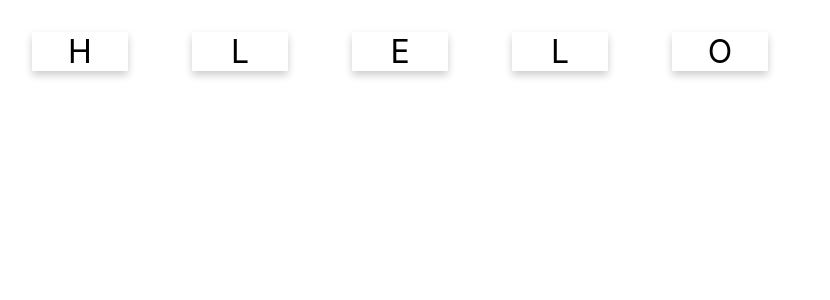
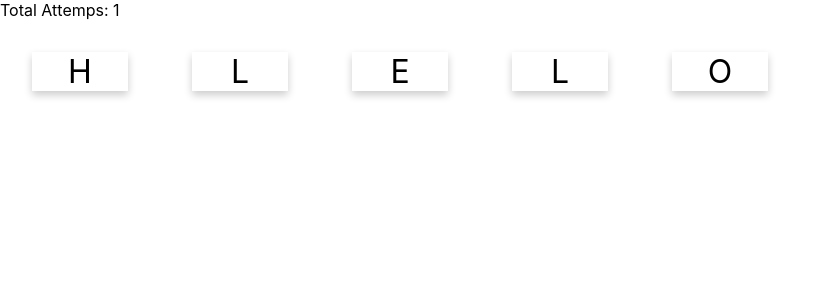
Before and after one commit to 6210110297/3SA03_1-64, a React (Create React App) app: page / in a window 1280 px wide. Shown: the top 300 px of the page, without its empty margins (0-830 px from the left). Built offline with nearby package versions, Linux system fonts and the light colour scheme.

Commit message:
3SA03 part7 add total attemps text

```diff
--- a/src/WordCard.js
+++ b/src/WordCard.js
@@ -36,6 +36,7 @@ export default function WordCard(props) {
 
     return (
         <div>
+            <div> {state.completed?'You WIN':`Total Attemps: ${state.attempt}`} </div>
             {state.chars.map((c, i) => <CharacterCard value={c} key={i} activationHandler={activationHandler} attempt={state.attempt}/>)}
         </div>
     );
```
Also changed, not shown: src/CharacterCard.js (+5 -5 lines).
